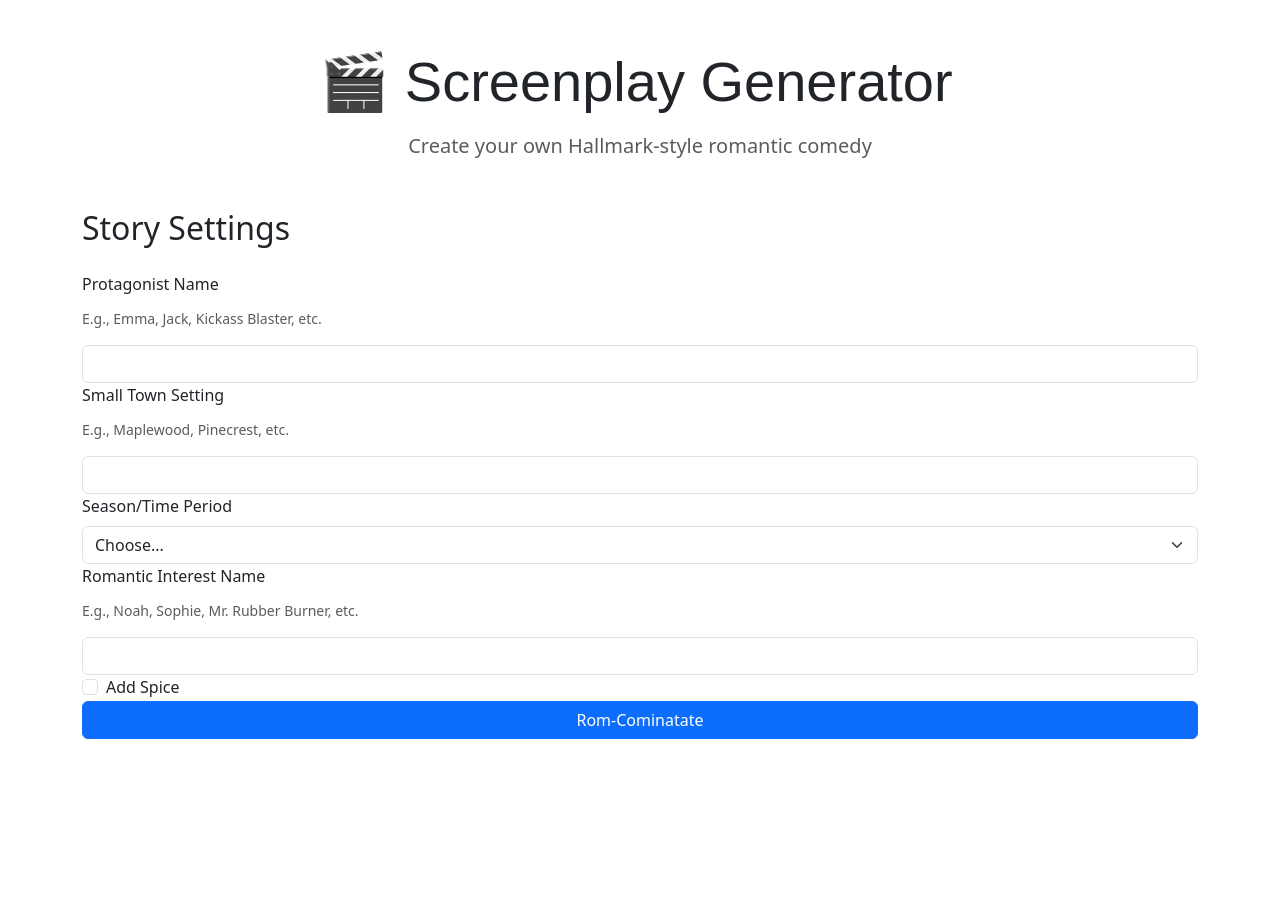
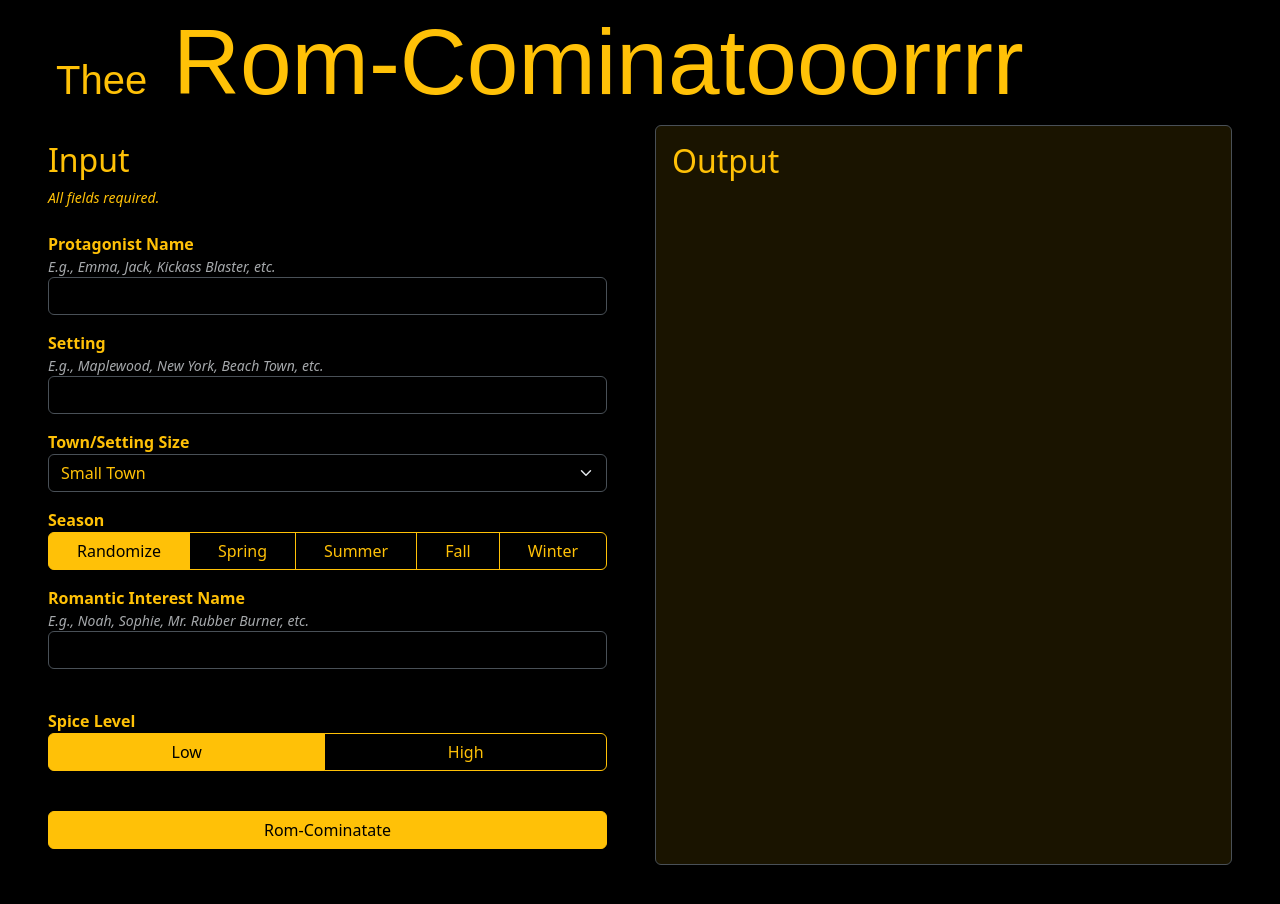
Before and after one commit to lokioatmeal/very-dramatic-screenplays, a plain HTML site: page index.html in a window 1280 px wide. Before the commit the page ends 803 px from the top, so only its background shows below. Drawn offline with Linux system fonts and the light colour scheme; a web font is replaced by a local one.

Commit message:
deploy: a1d581428b0200be5d606f2d4ed8a97a2c0c83c9

```diff
--- a/index.html
+++ b/index.html
@@ -3,65 +3,91 @@
   <head>
     <meta charset="UTF-8" />
     <meta name="viewport" content="width=device-width, initial-scale=1.0" />
-    <title>The Rom-Cominatooorrrr</title>
+    <title>Thee Rom-Cominatooorrrr</title>
     <script type="module" crossorigin src="/very-dramatic-screenplays/assets/index-owTG_6y4.js"></script>
     <link rel="stylesheet" crossorigin href="/very-dramatic-screenplays/assets/index-jSMwbDr7.css">
   </head>
 
-<body>
+<body data-bs-theme="dark">
 
-<main class="container-sm py-5" id="app">
+<main class="p-3 px-md-5 mb-5" id="app">
 
-  <header class="text-center mb-5">
-    <h1 class="display-4 mb-3">🎬 Screenplay Generator</h1>
-    <p class="lead text-muted">Create your own Hallmark-style romantic comedy</p>
-  </header>
+  <h1 class="lh-1 mb-3"><span class="fs-1 ms-3">Thee</span> <span class="text-nowrap">Rom-Cominatooorrrr</span></h1>
 
-  <div class="d-flex flex-column gap-3">
-    <h2>Story Settings</h2>
+  <div class="d-flex flex-column flex-md-row gap-3 gap-md-5">
 
-    <form id="storyForm">
+    <div class="d-flex flex-column w-100 py-3">
+
+      <h2>Input</h2>
+
+      <p class="small fst-italic mb-4">All fields required.</p>
+
+      <form class="d-flex flex-column gap-3" id="storyForm">
 
         <div>
-        <label for="protagonistName" class="form-label">Protagonist Name</label>
-        <p class="form-text">E.g., Emma, Jack, Kickass Blaster, etc.</p>
+          <label class="form-label fw-semibold m-0" for="protagonistName">Protagonist Name</label>
+          <p class="form-text fst-italic m-0">E.g., Emma, Jack, Kickass Blaster, etc.</p>
           <input type="text" class="form-control" id="protagonistName" required />
         </div>
 
         <div>
-        <label for="setting" class="form-label">Small Town Setting</label>
-        <p class="form-text">E.g., Maplewood, Pinecrest, etc.</p>
+          <label class="form-label fw-semibold m-0" for="setting">Setting</label>
+          <p class="form-text fst-italic m-0">E.g., Maplewood, New York, Beach Town, etc.</p>
           <input type="text" class="form-control" id="setting" required />
         </div>
 
         <div>
-        <label for="season" class="form-label">Season/Time Period</label>
-        <select id="season" class="form-select" required>
-          <option value="">Choose...</option>
-          <option value="Christmas">Christmas</option>
-          <option value="Summer">Summer</option>
-          <option value="Fall">Fall</option>
-          <option value="Spring">Spring</option>
-          <option value="Winter">Winter</option>
+          <label class="form-label fw-semibold m-0" for="townSize">Town/Setting Size</label>
+          <select id="townSize" class="form-select">
+            <option value="small">Small Town</option>
+            <option value="medium">Medium City</option>
+            <option value="large">Large Metropolis</option>
           </select>
         </div>
 
         <div>
-        <label for="romanticInterest" class="form-label">Romantic Interest Name</label>
-        <p class="form-text">E.g., Noah, Sophie, Mr. Rubber Burner, etc.</p>
+          <label class="form-label fw-semibold m-0">Season</label>
+          <div class="btn-group btn-group-sm-downstack w-100" role="group">
+            <input type="radio" class="btn-check" name="season" id="seasonRandom" value="randomize" checked />
+            <label class="btn btn-outline-warning" for="seasonRandom">Randomize</label>
+            <input type="radio" class="btn-check" name="season" id="seasonSpring" value="Spring" />
+            <label class="btn btn-outline-warning" for="seasonSpring">Spring</label>
+            <input type="radio" class="btn-check" name="season" id="seasonSummer" value="Summer" />
+            <label class="btn btn-outline-warning" for="seasonSummer">Summer</label>
+            <input type="radio" class="btn-check" name="season" id="seasonFall" value="Fall" />
+            <label class="btn btn-outline-warning" for="seasonFall">Fall</label>
+            <input type="radio" class="btn-check" name="season" id="seasonWinter" value="Winter" />
+            <label class="btn btn-outline-warning" for="seasonWinter">Winter</label>
+          </div>
+        </div>
+
+        <div class="mb-4">
+          <label class="form-label fw-semibold m-0" for="romanticInterest">Romantic Interest Name</label>
+          <p class="form-text fst-italic m-0">E.g., Noah, Sophie, Mr. Rubber Burner, etc.</p>
           <input type="text" class="form-control" id="romanticInterest" required />
         </div>
 
-      <div class="form-check">
-        <input type="checkbox" class="form-check-input" id="adultThemed" />
-        <label class="form-check-label" for="adultThemed">Add Spice</label>
+        <div class="mb-4">
+          <label class="form-label fw-semibold m-0">Spice Level</label>
+          <div class="btn-group w-100" role="group">
+            <input type="radio" class="btn-check" name="adultThemed" id="spiceOff" value="false" checked />
+            <label class="btn btn-outline-warning" for="spiceOff">Low</label>
+
+            <input type="radio" class="btn-check" name="adultThemed" id="spiceOn" value="true" />
+            <label class="btn btn-outline-warning" for="spiceOn">High</label>
+          </div>
         </div>
 
-      <button type="submit" class="btn btn-primary w-100">Rom-Cominatate</button>
+        <button type="submit" class="btn btn-warning">Rom-Cominatate</button>
 
       </form>
 
+    </div>
+
+    <div class="w-100 border rounded bg-warning bg-opacity-10 p-3">
+      <h2>Output</h2>
       <div id="output"></div>
+    </div>
 
   </div>
 
```
Lines whose indentation alone changed are shown as unchanged.
